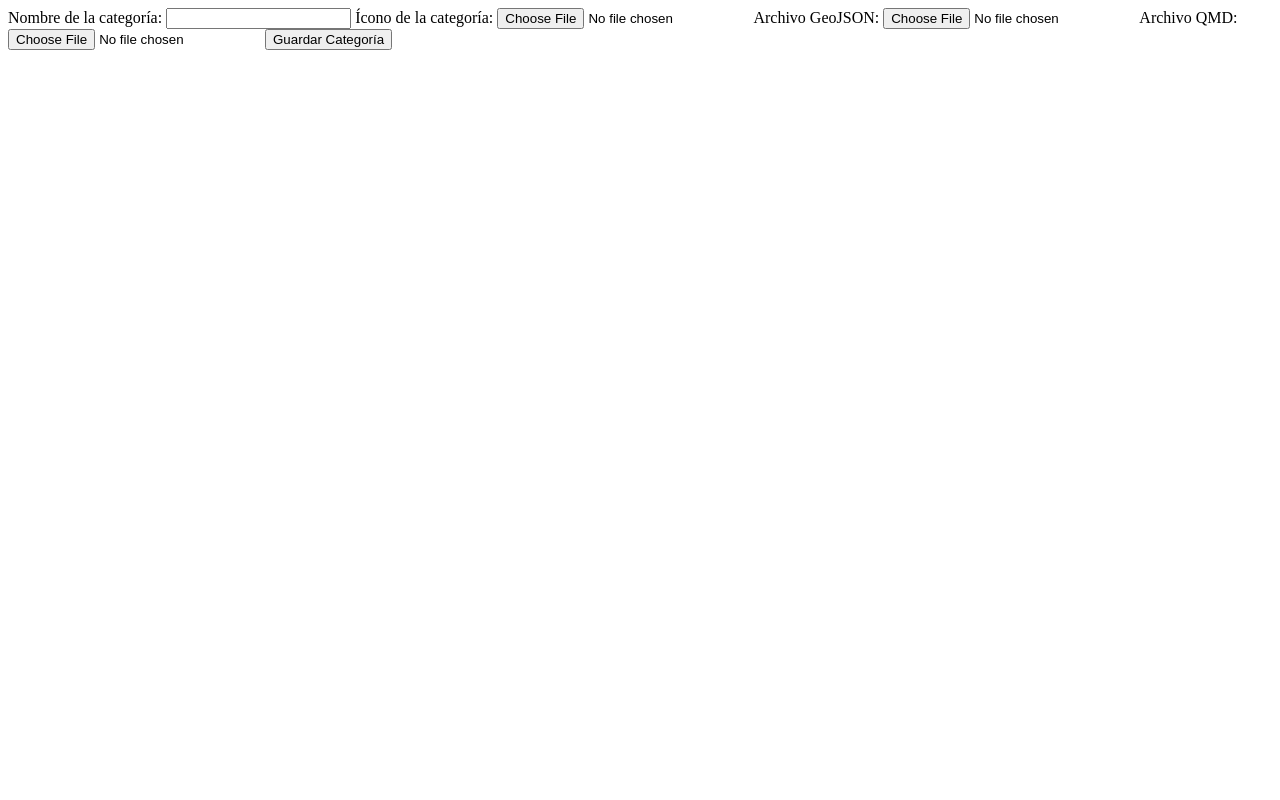
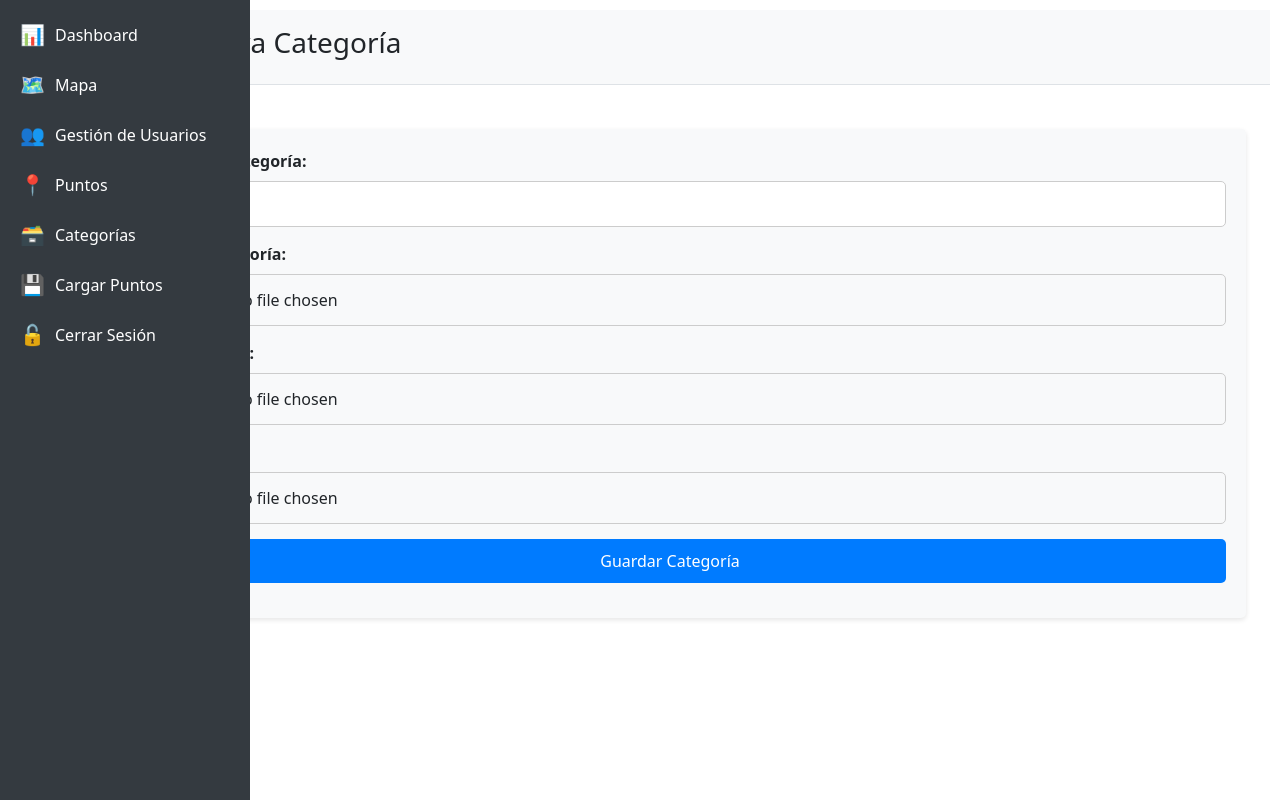
Before and after one commit to MarceloZeballos1/Proyecto_Seguridad_Publica, a PHP site: page /cargar.php in a window 1280 px wide. Run offline with PHP 8.4, Linux system fonts and the light colour scheme; the visitor is signed in with stand-in values (Sample User, id 1); tables that the repository leaves empty or names only in its code hold one stand-in row (values such as "Sample post").

Commit message:
Casi funcional 2

```diff
--- a/cargar.php
+++ b/cargar.php
@@ -1,11 +1,129 @@
+<?php
+require 'session_check.php';
+require 'db.php';
+require 'Category.php';
+
+try {
+    $categoryModel = new Category($conn);
+    $categorias = $categoryModel->getAllCategories();
+} catch (Exception $e) {
+    echo $e->getMessage();
+    exit();
+}
+
+if ($_SERVER['REQUEST_METHOD'] === 'POST' && isset($_GET['action'])) {
+    switch ($_GET['action']) {
+        case 'savePoint':
+            $lat = $_POST['lat'];
+            $lng = $_POST['lng'];
+            $name = $_POST['name'];
+            $description = $_POST['description'];
+            $category_id = $_POST['category_id'];
+            try {
+                $stmt = $conn->prepare("INSERT INTO puntos (latitud, longitud, nombre, descripcion, ID_categoria) VALUES (?, ?, ?, ?, ?)");
+                $stmt->execute([$lat, $lng, $name, $description, $category_id]);
+                echo json_encode(['success' => true]);
+            } catch (Exception $e) {
+                echo json_encode(['success' => false, 'error' => $e->getMessage()]);
+            }
+            break;
+
+        case 'filterPoints':
+            $categoryId = $_POST['category_id'];
+            try {
+                $stmt = $conn->prepare("SELECT p.*, c.geojson_path, c.icono
+                        FROM puntos p
+                        JOIN categorias c ON p.ID_categoria = c.id
+                        WHERE p.ID_categoria = ?");
+                $stmt->execute([$categoryId]);
+                $points = $stmt->fetchAll(PDO::FETCH_ASSOC);
+
+                echo json_encode([
+                    'points' => $points,
+                    'geojson_path' => $points[0]['geojson_path'] ?? null
+                ]);
+            } catch (Exception $e) {
+                echo json_encode(['success' => false, 'error' => $e->getMessage()]);
+            }
+            break;
+    }
+    exit();
+}
+?>
+
 <!DOCTYPE html>
 <html lang="es">
 <head>
     <meta charset="UTF-8">
     <meta name="viewport" content="width=device-width, initial-scale=1.0">
     <title>Cargar Capas</title>
+    <link rel="stylesheet" href="https://cdn.jsdelivr.net/npm/bootstrap@5.3.0/dist/css/bootstrap.min.css">
+    <script src="https://cdn.jsdelivr.net/npm/jquery@3.7.1/dist/jquery.min.js"></script>
+    <style>
+        body {
+            display: flex;
+            height: 100vh;
+            margin: 0;
+        }
+
+        #map {
+            height: calc(100vh - 60px);
+            width: 100%;
+        }
+
+        .content-wrapper {
+            margin-left: 60px;
+            flex: 1;
+            padding: 10px;
+        }
+
+        #sidebar:hover + .content-wrapper {
+            margin-left: 250px;
+        }
+
+        form {
+            padding: 20px;
+            background-color: #f8f9fa;
+            border-radius: 5px;
+            box-shadow: 0 2px 5px rgba(0, 0, 0, 0.1);
+            margin-top: 20px;
+        }
+
+        form label {
+            font-weight: bold;
+            margin-bottom: 8px;
+        }
+
+        form input, form select, form button {
+            width: 100%;
+            padding: 10px;
+            margin-bottom: 15px;
+            border-radius: 5px;
+            border: 1px solid #ccc;
+        }
+
+        form button {
+            background-color: #007bff;
+            color: white;
+            border: none;
+        }
+
+        form button:hover {
+            background-color: #0056b3;
+        }
+    </style>
 </head>
 <body>
+    <!-- Sidebar -->
+    <?php include 'sidebar.php'; ?>
+
+    <!-- Contenido principal -->
+    <div class="content-wrapper">
+        <header class="p-3 bg-light border-bottom">
+            <h3>Cargar Nueva Categoría</h3>
+        </header>
+
+        <main class="p-4">
             <form action="procesar_carga.php" method="POST" enctype="multipart/form-data">
                 <label for="category_name">Nombre de la categoría:</label>
                 <input type="text" id="category_name" name="category_name" required>
@@ -21,5 +139,9 @@
 
                 <button type="submit">Guardar Categoría</button>
             </form>
+        </main>
+    </div>
+
+    <script src="https://cdn.jsdelivr.net/npm/bootstrap@5.3.0/dist/js/bootstrap.bundle.min.js"></script>
 </body>
 </html>
```
Also changed, not shown: uploads/iconos/persona.png (added), 4 other files. Lines whose indentation alone changed are shown as unchanged.
